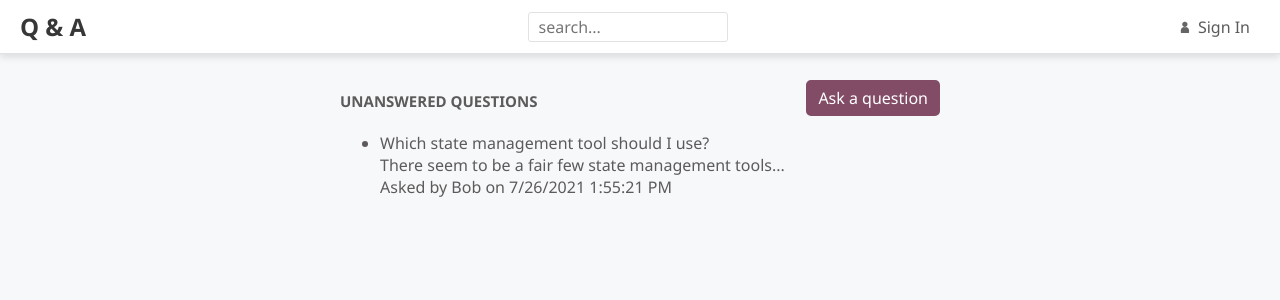
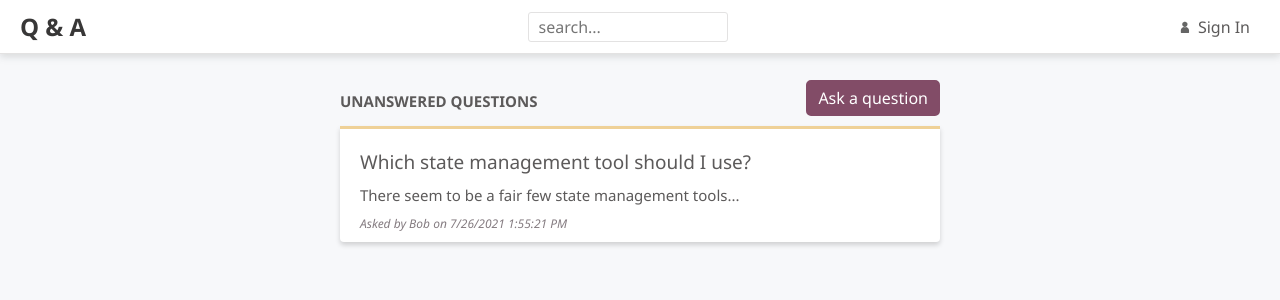
Before and after one commit to AV-Felipe/Learning-React, a React (Create React App) app: page / in a window 1280 px wide. Shown: the top 300 px of the page. Built offline with nearby package versions, Linux system fonts and the light colour scheme.

Commit message:
styling remaining components

```diff
--- a/src/Question.tsx
+++ b/src/Question.tsx
@@ -1,3 +1,6 @@
+/**@jsxImportSource @emotion/react */
+import { css } from '@emotion/react';
+import { gray2, gray3 } from './Styles';
 import React from 'react';
 import { QuestionData } from './QuestionsData';
 
@@ -8,16 +11,39 @@
 }
 
 export const Question = ({ data, showContent = true }: Props) => (
-  <div>
-    <div>{data.title}</div>
+  <div
+    css={css`
+      padding: 10px 0px;
+    `}
+  >
+    <div
+      css={css`
+        padding: 10px 0px;
+        font-size: 19px;
+      `}
+    >
+      {data.title}
+    </div>
     {showContent && (
-      <div>
+      <div
+        css={css`
+          padding-bottom: 10px;
+          font-size: 15px;
+          color: ${gray2};
+        `}
+      >
         {data.content.length > 50
           ? `${data.content.substring(0, 50)}...`
           : data.content}
       </div>
     )}
-    <div>
+    <div
+      css={css`
+        font-size: 12px;
+        font-style: italic;
+        color: ${gray3};
+      `}
+    >
       {`Asked by ${data.userName} on
        ${data.created.toLocaleDateString()} ${data.created.toLocaleTimeString()}`}
     </div>
--- a/src/QuestionList.tsx
+++ b/src/QuestionList.tsx
@@ -1,3 +1,6 @@
+/**@jsxImportSource @emotion/react */
+import { css } from '@emotion/react';
+import { accent2, gray5 } from './Styles';
 import React from 'react';
 import { QuestionData } from './QuestionsData';
 import { Question } from './Question';
@@ -12,9 +15,28 @@
 //assim, ao invés de props: Props, usamos { data}:Props, dessa forma nós estaremos acessando as propriedades diretamente pela variável dela
 //e não por meio da variável props (ao invés de props.data.map podemos usar data.map)
 export const QuestionList = ({ data, renderItem }: Props) => (
-  <ul>
+  <ul
+    css={css`
+      list-style: none;
+      margin: 10px 0 0 0;
+      padding: 0px 20px;
+      background-color: #fff;
+      border-bottom-left-radius: 4px;
+      border-bottom-right-radius: 4px;
+      border-top: 3px solid ${accent2};
+      box-shadow: 0 3px 5px 0 rgba(0, 0, 0, 0.16);
+    `}
+  >
     {data.map((question) => (
-      <li key={question.questionId}>
+      <li
+        key={question.questionId}
+        css={css`
+          border-top: 1px solid ${gray5};
+          :first-of-type {
+            border-top: none;
+          }
+        `}
+      >
         {renderItem ? renderItem(question) : <Question data={question} />}
       </li>
     ))}
```
